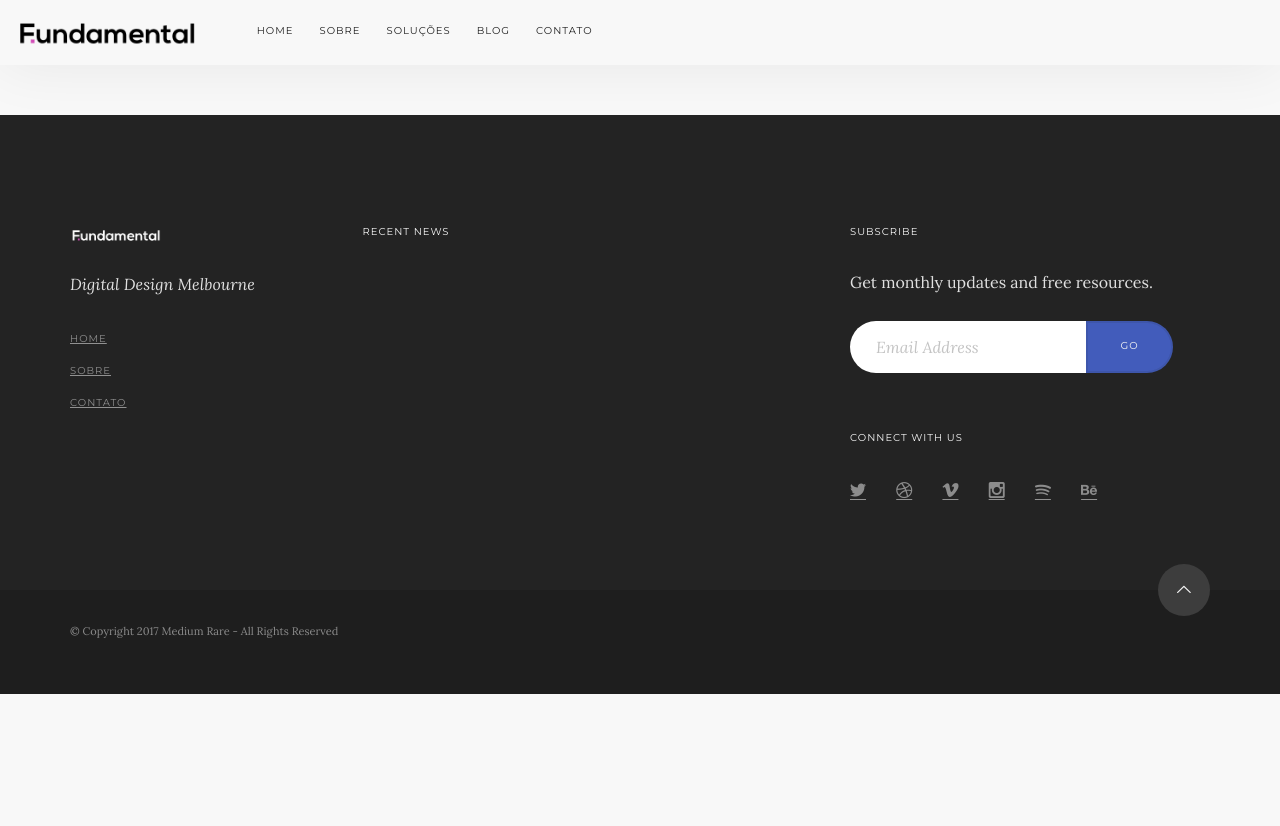
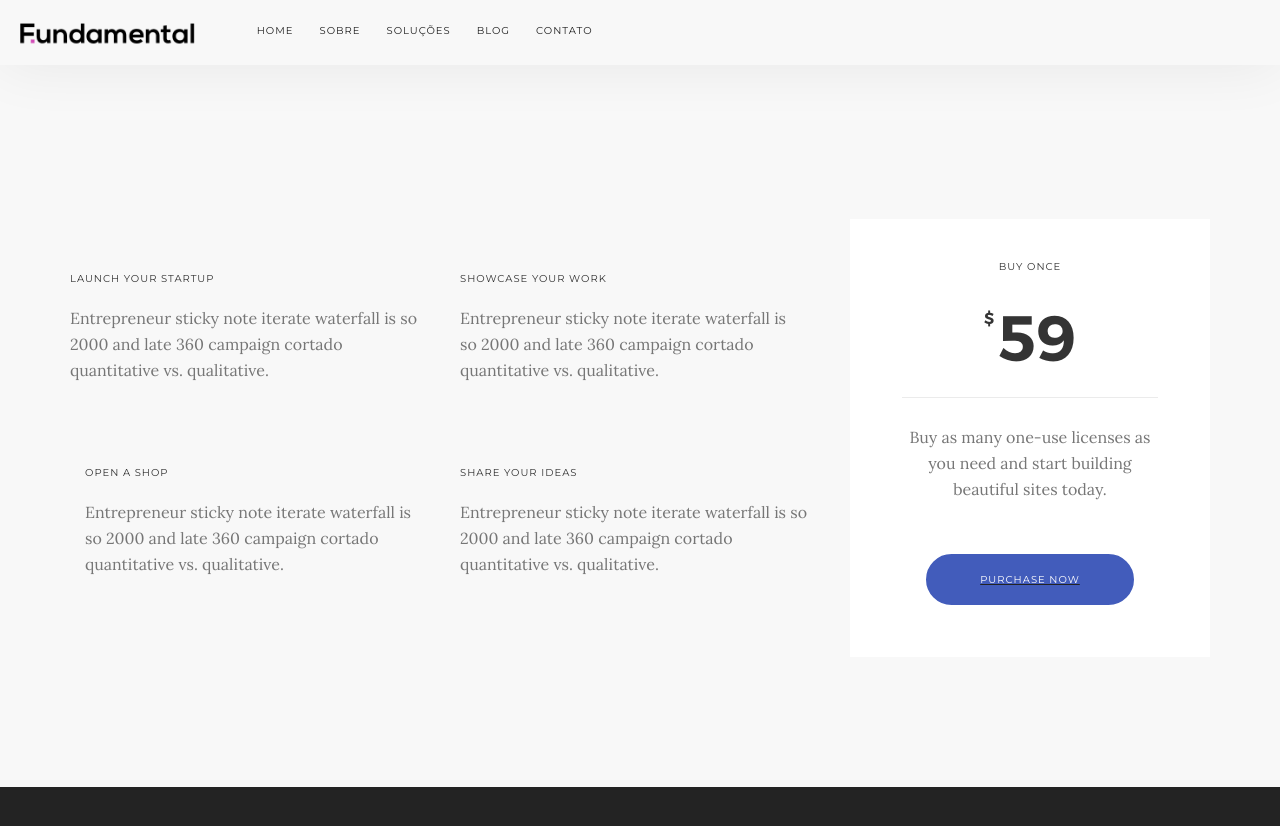
Before and after one commit to WeThinkIdeas/fundamental.github.io, a Jekyll site: the page built from services.html, in a window 1280 px wide and 900 px high, scrolled down 3856 px. Shown: the top 826 px of the window. Built offline with Jekyll 4.4.1, drawn with Linux system fonts in a browser that asks for light colours; some web fonts are replaced; before the commit the page ends 4550 px from its top, so only the background shows below that.

Commit message:
nav_layout

```diff
--- a/services.html
+++ b/services.html
@@ -222,3 +222,68 @@
 								</div>
 							</div>
 						</section>
+
+						<div class="main-container">
+		<section>
+				<div class="container">
+					<div class="row">
+						<div class="col-md-8 col-sm-12">
+							<div class="col-sm-6">
+								<div class="feature feature-1">
+									<i class="icon icon--sm icon-Astronaut"></i>
+									<h6>Launch Your Startup</h6>
+									<p>
+										Entrepreneur sticky note iterate waterfall is so 2000 and late 360 campaign cortado quantitative vs. qualitative.
+									</p>
+								</div>
+							</div>
+							<div class="col-sm-6">
+								<div class="feature feature-1">
+									<i class="icon icon--sm icon-Ruler-2"></i>
+									<h6>Showcase Your Work</h6>
+									<p>
+										Entrepreneur sticky note iterate waterfall is so 2000 and late 360 campaign cortado quantitative vs. qualitative.
+									</p>
+								</div>
+							</div>
+							<div class="col-sm-6">
+								<div class="feature feature-1">
+									<i class="icon icon--sm icon-Bag-Coins"></i>
+									<h6>Open A Shop</h6>
+									<p>
+										Entrepreneur sticky note iterate waterfall is so 2000 and late 360 campaign cortado quantitative vs. qualitative.
+									</p>
+								</div>
+							</div>
+							<div class="col-sm-6">
+								<div class="feature feature-1">
+									<i class="icon icon--sm icon-Fountain-Pen"></i>
+									<h6>Share Your Ideas</h6>
+									<p>
+										Entrepreneur sticky note iterate waterfall is so 2000 and late 360 campaign cortado quantitative vs. qualitative.
+									</p>
+								</div>
+							</div>
+						</div>
+						<div class="col-md-4 col-md-offset-0 col-sm-6 col-sm-offset-3">
+							<div class="pricing pricing-1 text-center">
+								<h6>Buy Once</h6>
+								<div class="pricing__price">
+									<span class="pricing__dollar h5">$</span>
+									<span class="h1">59</span>
+								</div>
+								<hr>
+								<p>
+									Buy as many one-use licenses as you need and start building beautiful sites today.
+								</p>
+								<a class="btn btn--primary vpe" href="#">
+									<span class="btn__text">
+										Purchase Now
+									</span>
+								</a>
+							</div>
+						</div>
+					</div>
+				</div>
+			</section>
+		</div>
```
